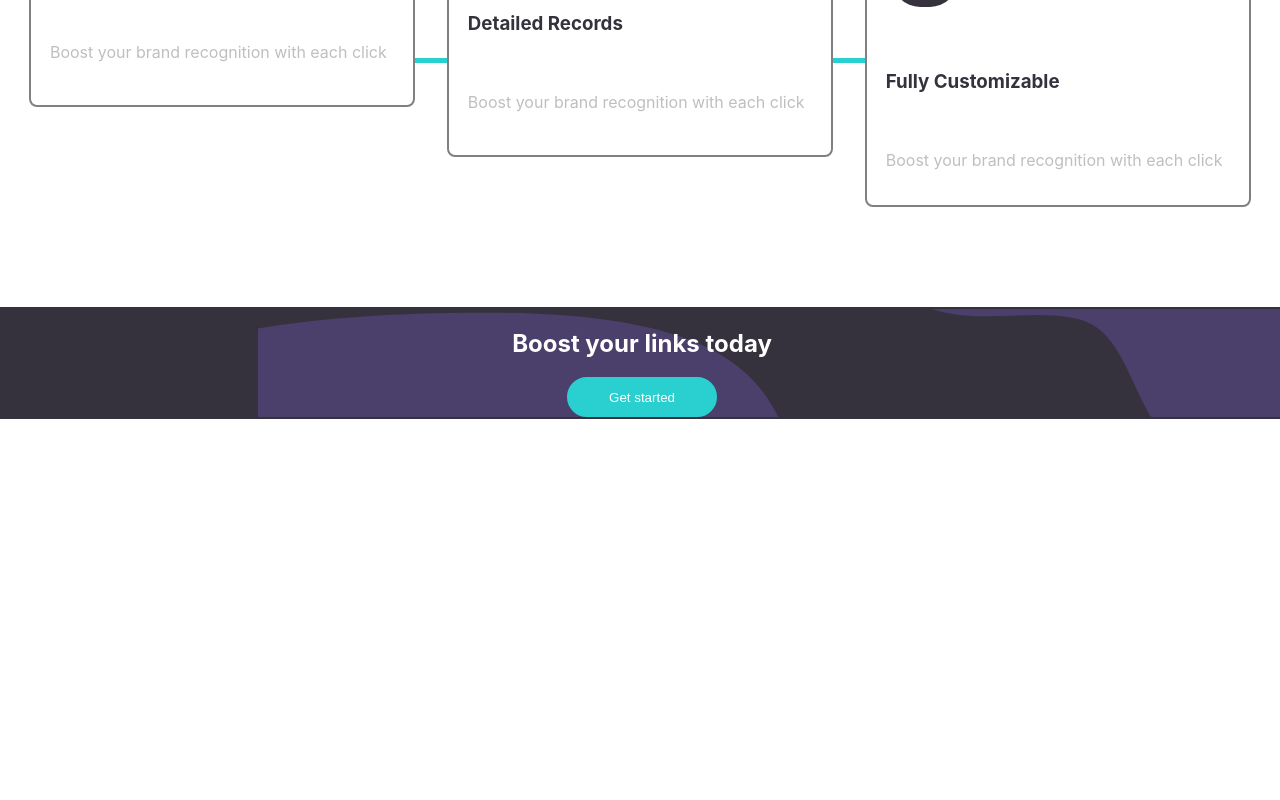
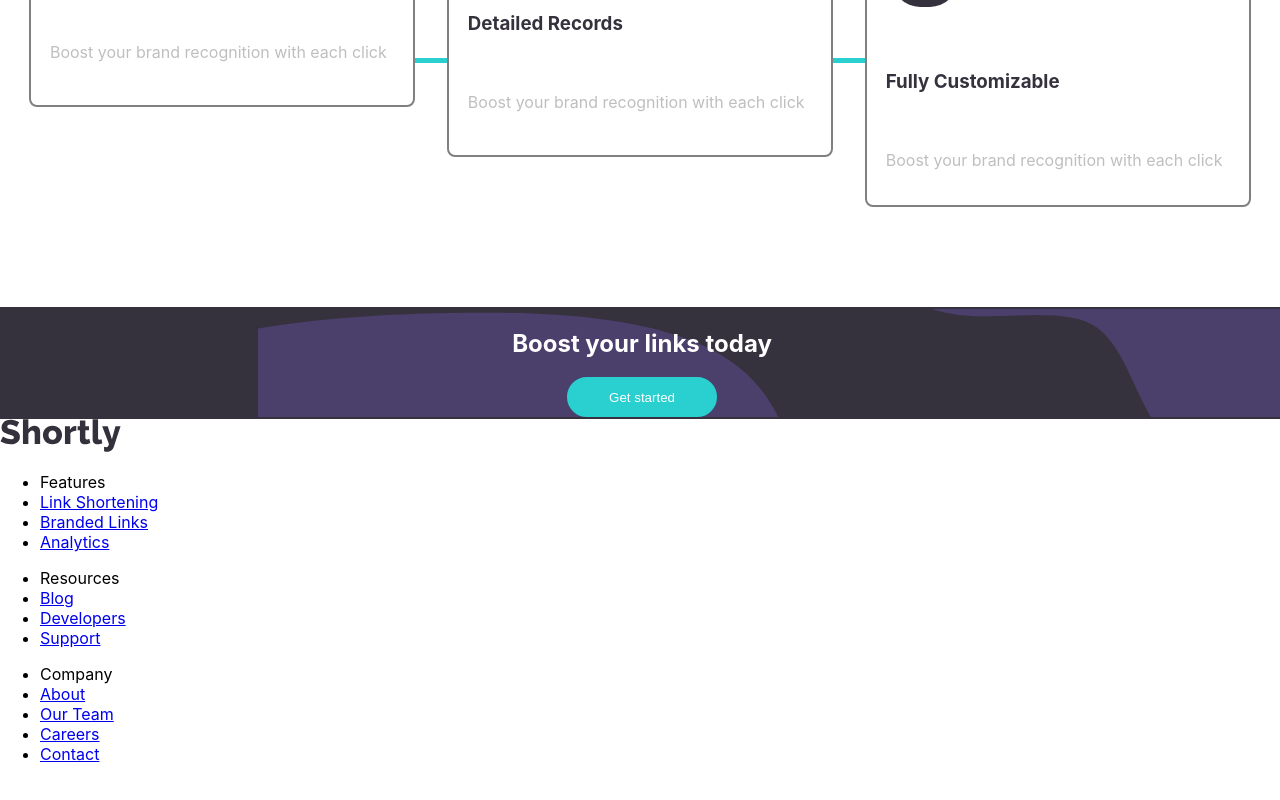
Before and after one commit to steven-mpawulo/url-shortening-page, a React (Create React App) app: page / in a window 1280 px wide. Shown: the part 835-1635 px from the top of the page. Before the commit the page ends 1254 px from the top, so only its background shows below. Built offline with nearby package versions, Linux system fonts and the light colour scheme.

Commit message:
adds footer to app.js

```diff
--- a/src/App.js
+++ b/src/App.js
@@ -1,3 +1,4 @@
+import Footer from "./components/footer/Footer";
 import Header from "./components/header/Header";
 import Main from "./components/main/Main";
 
@@ -6,6 +7,7 @@ function App() {
     <div className="App">
       <Header/>
       <Main/>
+      <Footer/>
     </div>
   );
 }
```
